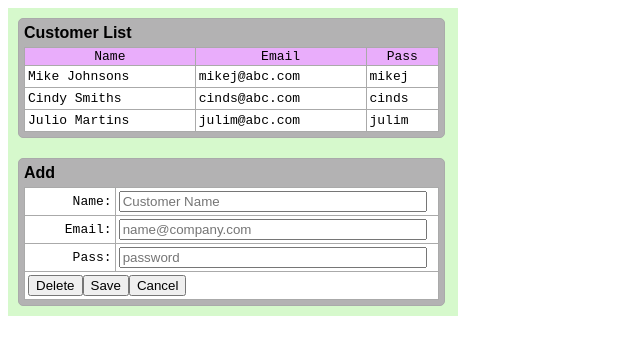
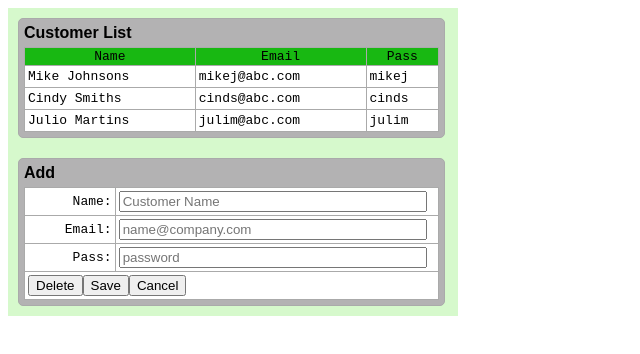
Before and after one commit to ChandaB/project-phase02-cust-app-option1-components, a React (Create React App) app: page / in a window 1280 px wide. Shown: the top 354 px of the page, without its empty margins (0-640 px from the left). Built offline with nearby package versions, Linux system fonts and the light colour scheme.

Commit message:
Change Color to reduce confusion

```diff
--- a/src/App.css
+++ b/src/App.css
@@ -31,7 +31,7 @@ tr {
 }
 
 th {
-    background-color: rgb(233, 173, 251);
+    background-color: rgb(24, 184, 18);
     font-weight: normal;
     border: 1px #aaa solid;
 }
```
